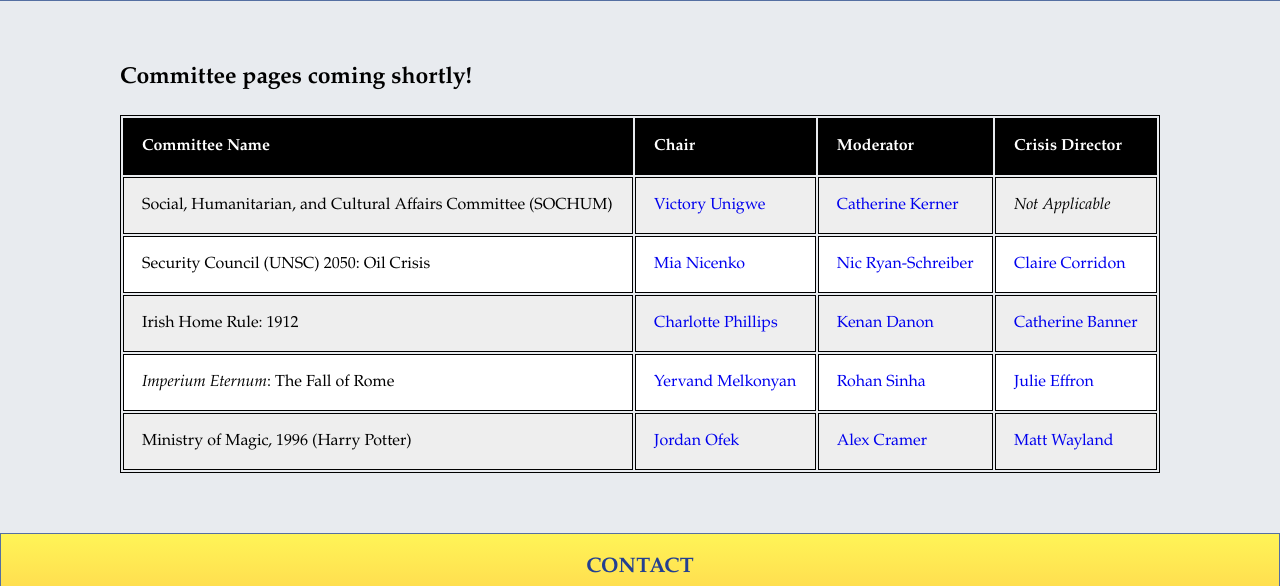
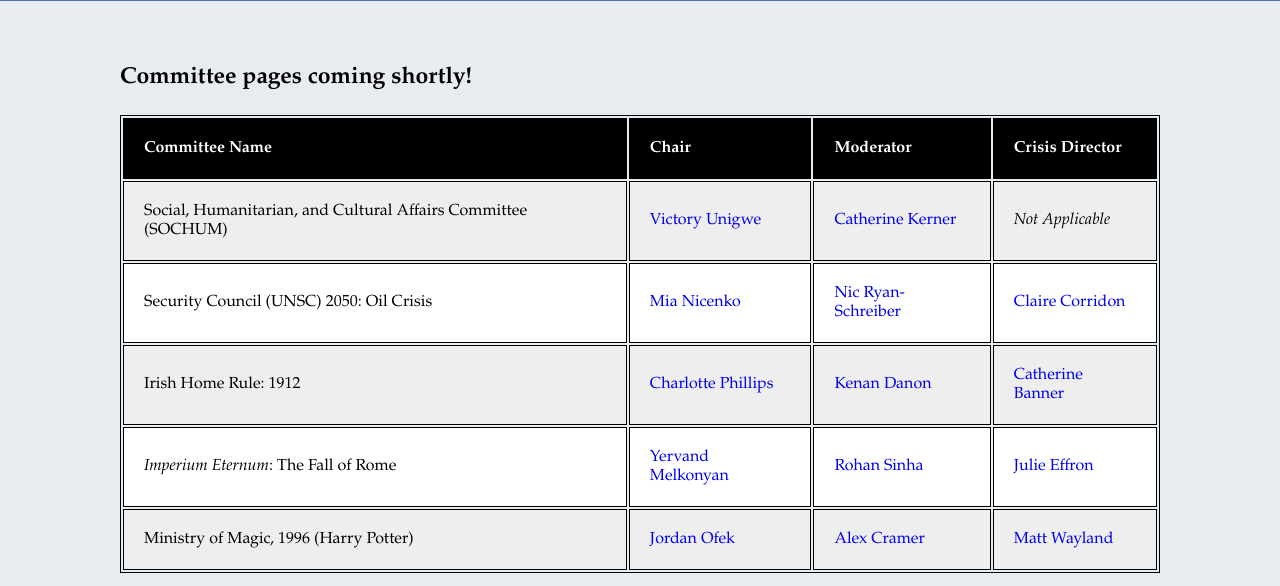
Before and after one commit to jorr45/TMUNCIII, a plain HTML site: page committees.html in a window 1280 px wide. Shown: the part 214-800 px from the top of the page. Drawn offline with Linux system fonts and the light colour scheme.

Commit message:
table padding 18>>20

```diff
--- a/style.css
+++ b/style.css
@@ -104,7 +104,7 @@ table, th, td {
     outline: none;
 }
 th, td {
-    padding: 18px;
+    padding: 20px;
     text-align: left;
 }
 table tr:nth-child(even) {
```
